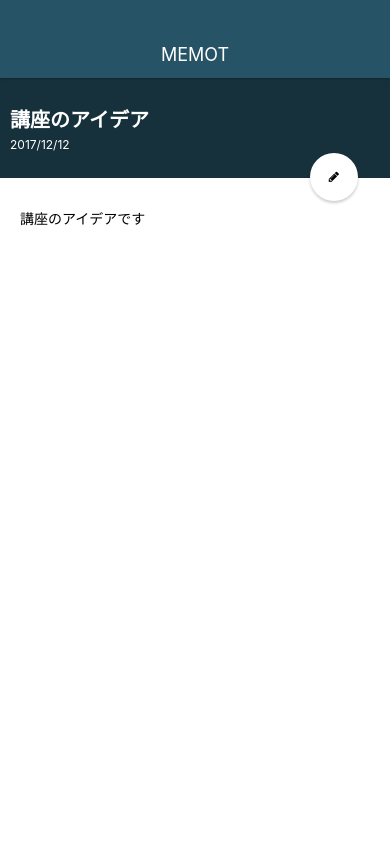
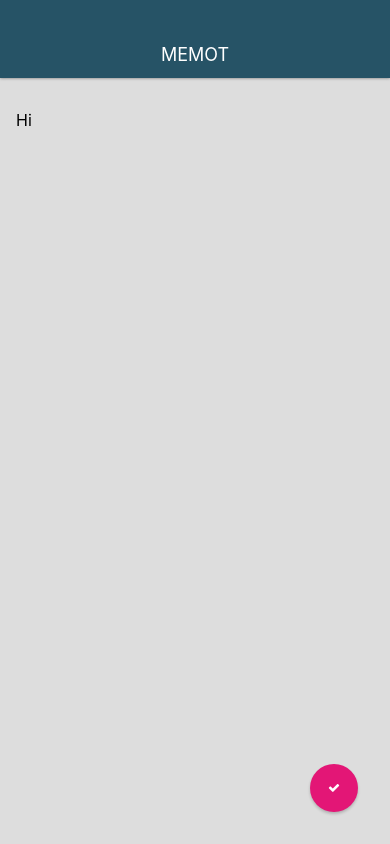
Before and after one commit to cherish-nkn/MemoApp, a React Native app: screen / in a window 390 px wide. Built offline with nearby package versions, Linux system fonts and the light colour scheme.

Commit message:
Create MemoEditScreen

```diff
--- a/App.js
+++ b/App.js
@@ -4,13 +4,14 @@
 import AppBar from './src/components/AppBar';
 import MemoListScreen from './src/screens/MemoListScreen';
 import MemoDetailScreen from './src/screens/MemoDetailScreen';
+import MemoEditScreen from './src/screens/MemoEditScreen';
 
 export default class App extends React.Component {
   render() {
     return (
       <View style={styles.container}>
         <AppBar />
-        <MemoDetailScreen />
+        <MemoEditScreen />
       </View>
     );
   }
--- a/src/elements/CircleButton.js
+++ b/src/elements/CircleButton.js
@@ -4,18 +4,14 @@
 import Icon from 'react-native-vector-icons/FontAwesome';
 
 class CircleButton extends React.Component {
-
   render() {
-    const { style, color } = this.props;
-    let bgColor = '#E31676';
-    let textColor = '#fff';
-    if (color === 'white') {
-      bgColor = '#fff';
-      textColor = '#E31676';
-    }
+    const {
+      style, color, name, size, bgColor,
+    } = this.props;
+    const _bgColor = bgColor || '#E31676';
     return (
-      <View style={[styles.circleButton, style, { backgroundColor: bgColor }]}>
-        <Icon name="pencil" />
+      <View style={[styles.circleButton, style, { backgroundColor: _bgColor }]}>
+        <Icon name={name} size={size} color={color} />
       </View>
     );
   }
--- /dev/null
+++ b/src/screens/MemoEditScreen.js
@@ -0,0 +1,33 @@
+import React from 'react';
+import { StyleSheet, Text, View, TextInput } from 'react-native';
+
+import CircleButton from '../elements/CircleButton';
+
+class MemoEditScreen extends React.Component {
+  render() {
+    return (
+      <View style={styles.container}>
+        <TextInput style={styles.memoEditInput} multiline value="Hi" />
+        <CircleButton name="check" color="white" />
+      </View>
+    );
+  }
+}
+
+const styles = StyleSheet.create({
+  container: {
+    flex: 1,
+    width: '100%',
+  },
+  memoEditInput: {
+    backgroundColor: '#ddd',
+    flex: 1,
+    paddingTop: 32,
+    paddingLeft: 16,
+    paddingRight: 16,
+    paddingBottom: 16,
+    fontSize: 16,
+  },
+});
+
+export default MemoEditScreen;
```
Also changed, not shown: .eslintrc.json.
